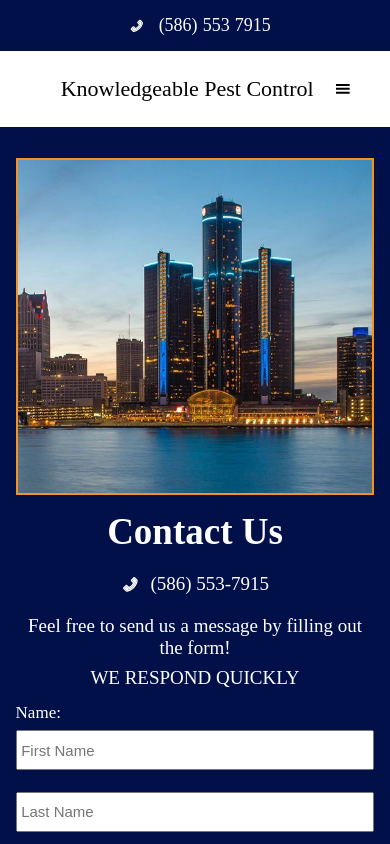
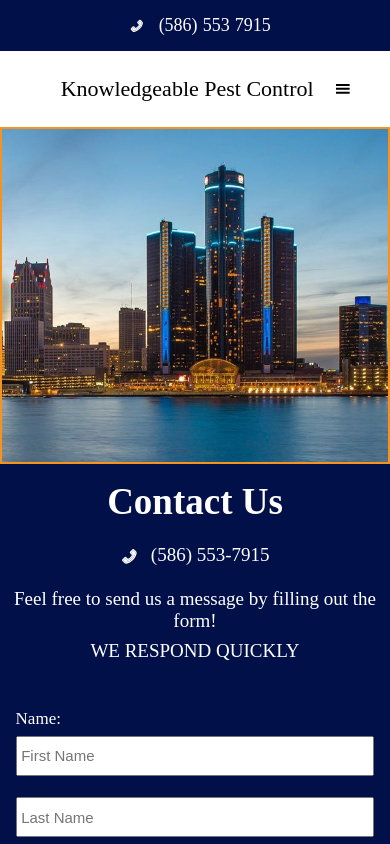
Before and after one commit to jevoncochran/pest-control, a React (Create React App) app in the folder client/: page /contact in a window 390 px wide. Shown: the top 844 px of the page. Built offline with nearby package versions, Linux system fonts and the light colour scheme.

Commit message:
fixed image render on Contact mobile

```diff
--- a/client/src/components/Contact/Contact.scss
+++ b/client/src/components/Contact/Contact.scss
@@ -141,7 +141,7 @@ $mobile: 900px;
 }
 
 @media (max-width: $mobile) {
-  .contact {
+  .contact-form {
     padding: 8% 4%;
   }
 
```
